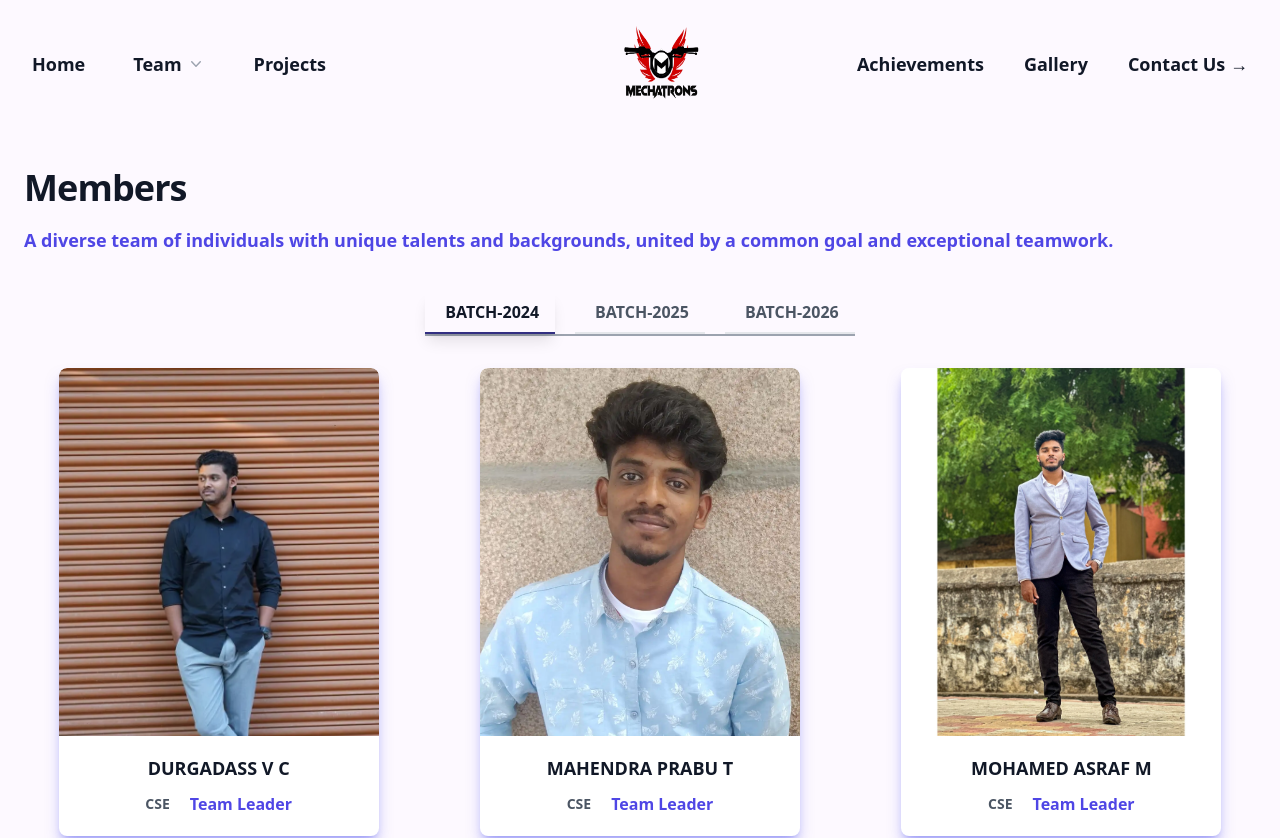
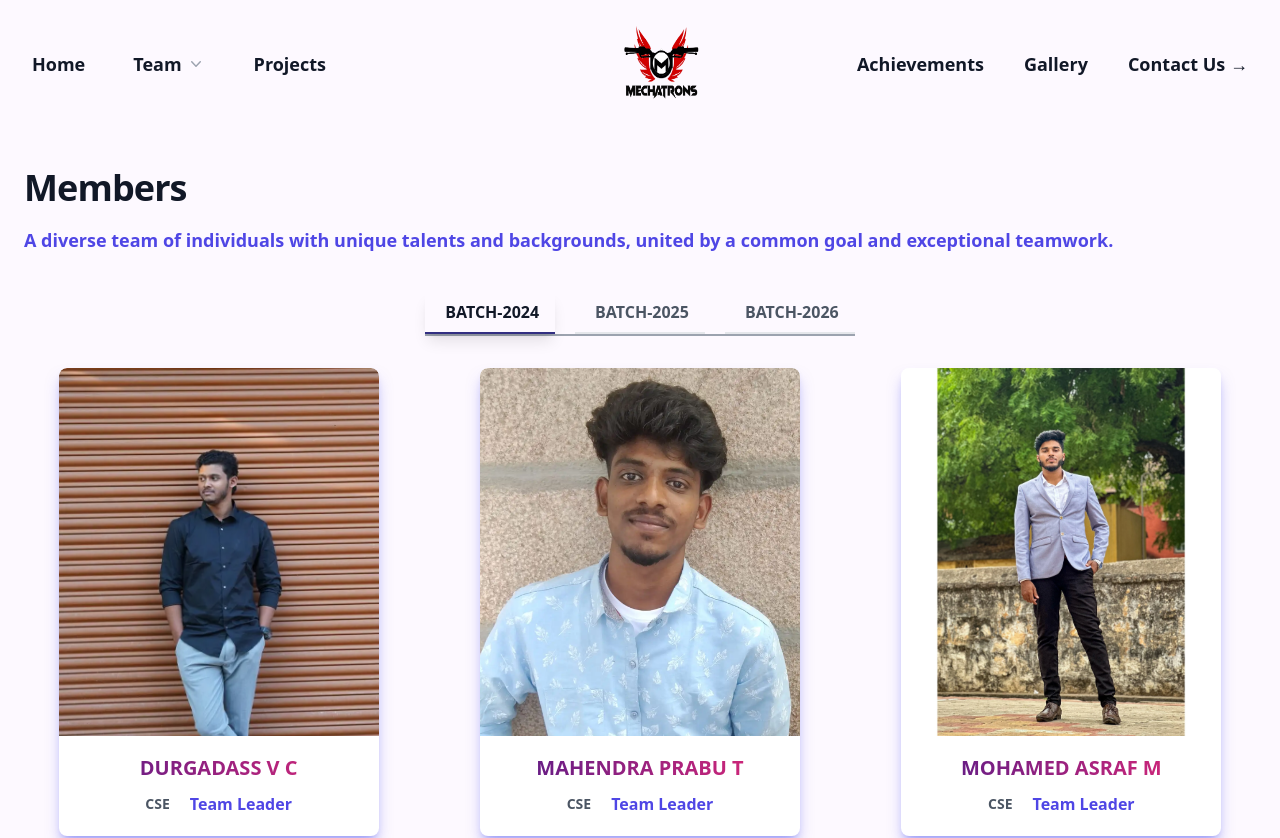
Before and after one commit to SRIRAMS2002/mechatrons07, a Next.js app: page /Members in a window 1280 px wide. Shown: the top 838 px of the page. Built offline with nearby package versions, Linux system fonts and the light colour scheme.

Commit message:
upload-3

```diff
--- a/src/Components/MembersCard.jsx
+++ b/src/Components/MembersCard.jsx
@@ -12,7 +12,7 @@ const MembersCard = ({ name, image,dept,role }) => {
             className="h-[23rem] w-[20rem] rounded-t-lg object-cover object-center group-hover:opacity-75"
           />
           <div className="p-5 text-center">
-            <p className="text-lg font-semibold uppercase leading-6 text-gray-900">
+            <p className="text-xl font-bold  uppercase text-transparent bg-clip-text bg-gradient-to-r from-purple-900 to-pink-600 leading-6">
               {name}
             </p>
             <div className="flex justify-center space-x-5 items-center mt-2">
@@ -20,7 +20,7 @@ const MembersCard = ({ name, image,dept,role }) => {
                 {dept}
               </p>
 
-              <p className="mt-1 truncate font-semibold leading-6 text-indigo-600 hover:text-indigo-500">{role}</p>
+              <p className="mt-1 truncate font-semibold leading-6 text-indigo-600">{role}</p>
             </div>
           </div>
         </div>
```
Also changed, not shown: public/Team/Members/sriram24.webp.
